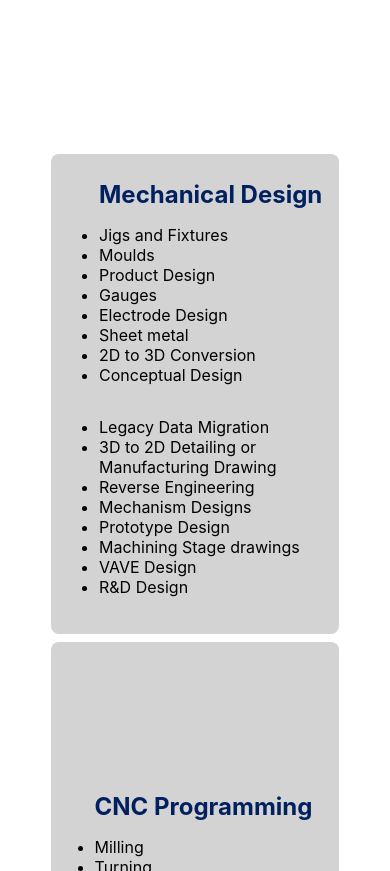
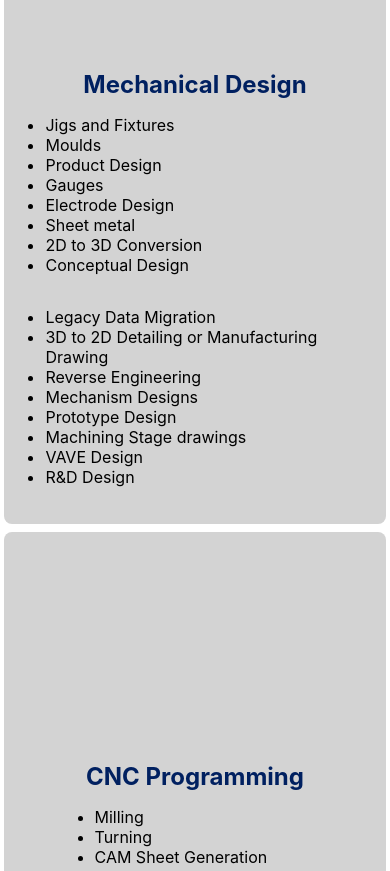
Before and after one commit to shimnasasi/mechfusion, a React (Create React App) app: page /services in a window 390 px wide. Shown: the part 570-1441 px from the top of the page. Built offline with nearby package versions, Linux system fonts and the light colour scheme.

Commit message:
aboutpage

```diff
--- a/src/components/layout/MissionAndVision.css
+++ b/src/components/layout/MissionAndVision.css
@@ -1,6 +1,6 @@
 .missionAndvision-Container {
   width: 100%;
-  min-height: 100vh;
+  /* min-height: 100vh; */
   display: flex;
   flex-direction: column;
   gap: 2rem;
@@ -46,20 +46,20 @@
   }
   .mission-container
   {
-      width: 17rem;
+      width: 98%;
       height: 28rem;
       /* margin-left: 0 */
   }
   .mission-content p {
-    width: 16.8rem;
+    width: 96%;
     text-align: center;
   }
   .mission-ul {
-    width: 15rem;
+    width: 87%;
   }
   .missionAndvision-Container
   {
-    min-height:140vh;
+    /* min-height:140vh; */
   }
  .ourMissionn
  {
--- a/src/components/layout/WhyChoose.css
+++ b/src/components/layout/WhyChoose.css
@@ -57,7 +57,7 @@
     text-align: center;
   }
   .whychooseImg {
-    width: 98%;
+    width: 95%;
     height: 17rem;
   }
   .whychoosemech {
--- a/src/components/pages/Service.css
+++ b/src/components/pages/Service.css
@@ -8,6 +8,7 @@
   flex-direction: column;
   justify-content: center;
   align-items: center;
+  /* padding: 5rem 0; */
 }
 .service-banner p{
   color: white;
@@ -21,13 +22,14 @@ font-weight: 700;
 }
 .service-list {
   width: 100%;
-  height: 210vh;
+  /* height: 210vh; */
 
   display: flex;
   flex-direction: column;
   justify-content: center;
   align-items: center;
   gap: 2rem;
+  padding: 2rem 0;
 }
 .service-box {
   width: 60rem;
@@ -81,10 +83,7 @@ border: none;
 
 
 @media (max-width: 768px) {
-  .service-box {
-    flex-direction: column;
-    gap: 0;
-  }
+
   .design-image {
     /* width: 17rem;
     height: 15rem; */
@@ -92,25 +91,31 @@ border: none;
   }
   .servicelist-box {
     /* display: none; */
-    width: 17rem;
+    width: 98%;
+    /* height: 80rem; */
     flex-direction: column;
-    padding-bottom: 10rem;
+    /* padding-bottom: 10rem; */
   }
   .service-box {
-    width: 18rem;
-    height: 30rem;
+    flex-direction: column;
+    gap: 0;
+    width: 98%;
+    height: 40rem;
+
   }
   .mechanical-design
   {
-    padding-left: 2.5rem;
+    /* padding-left: 2.5rem; */
+    text-align: center;
     font-size: 1.5rem;
 
   }
   .service-list
   {
-    min-height: 302vh;
+    /* min-height: 302vh; */
     gap: .5rem;
     /* justify-content: center; */
     /* align-items: center; */
   }
+
 }
--- a/src/components/pages/Service.jsx
+++ b/src/components/pages/Service.jsx
@@ -21,6 +21,8 @@ const Service = () => {
               <div>
                 <div className="mechanical-design">Mechanical Design</div>
                 <div className="servicelist-box">
+
+
                   <ul className="service-ul">
 
                     <li>Jigs and Fixtures</li>
```
